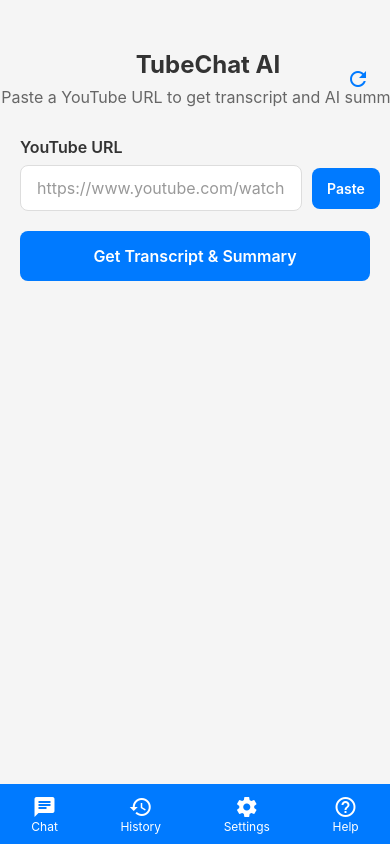
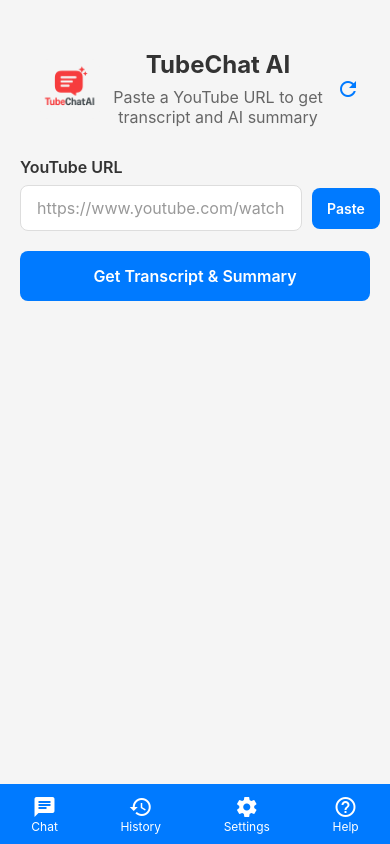
Before and after one commit to alanbouo/TubeChat-AI, a React Native app: screen / in a window 390 px wide. Built offline with nearby package versions, Linux system fonts and the light colour scheme.

Commit message:
updated timeouts

```diff
--- a/App.tsx
+++ b/App.tsx
@@ -15,7 +15,6 @@
 import * as Clipboard from 'expo-clipboard';
 import { MaterialIcons } from '@expo/vector-icons';
 import { Image } from 'react-native';
-import * as ImageAssets from './assets/icon.png';
 
 function extractVideoId(url: string): string | null {
   const match = url.match(/(?:v=|youtu\.be\/)([a-zA-Z0-9_-]{11})/);
@@ -117,7 +116,7 @@
       }
 
       // Wait 5 seconds instead of 10 for mobile experience
-      await delay(5000);
+      await delay(20000);
 
       // 3. Get results with token (try multiple endpoints if needed)
       console.log('Fetching results...');
@@ -194,18 +193,24 @@
       <View style={styles.headerContainer}>
         <View style={styles.logoContainer}>
           <Image
-            source={require('./assets/icon.png')}
-            style={{ width: 40, height: 40, borderRadius: 8 }}
+            source={require('./assets/adaptive-icon.png')}
+            style={{
+              width: 60,
+              height: 60,
+              borderRadius: 8,
+              backgroundColor: '#f5f5f5',
+              marginLeft: 20  // Added left margin for better visibility
+            }}
             resizeMode="contain"
           />
-          <View style={styles.brandTitles}>
+          <View style={[styles.brandTitles, { flexShrink: 1 }]}>
             <Text style={styles.title}>TubeChat AI</Text>
             <Text style={styles.subtitle}>
               Paste a YouTube URL to get transcript and AI summary
             </Text>
           </View>
         </View>
-        <TouchableOpacity style={styles.resetButton} onPress={() => {
+        <TouchableOpacity style={[styles.resetButton, { marginLeft: 10 }]} onPress={() => {
           setUrl('');
           setTranscript('');
           setSummary('');
@@ -371,6 +376,17 @@
     justifyContent: 'space-between',
     alignItems: 'center',
     marginBottom: 30,
+    paddingRight: 10, // Add padding to the right of the header
+  },
+  logoContainer: {
+    flexDirection: 'row',
+    alignItems: 'center',
+    flex: 1,
+    marginRight: 10, // Add margin to the right of the logo container
+  },
+  brandTitles: {
+    flex: 1,
+    marginLeft: 10, // Add some space between the logo and text
   },
   headerTitles: {
     flex: 1,
```
